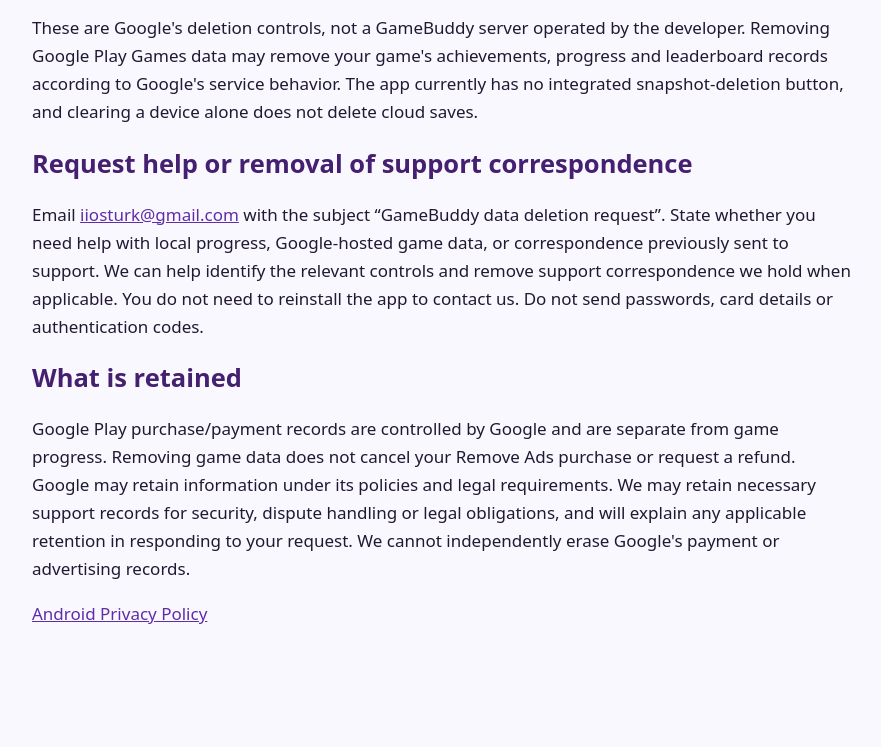
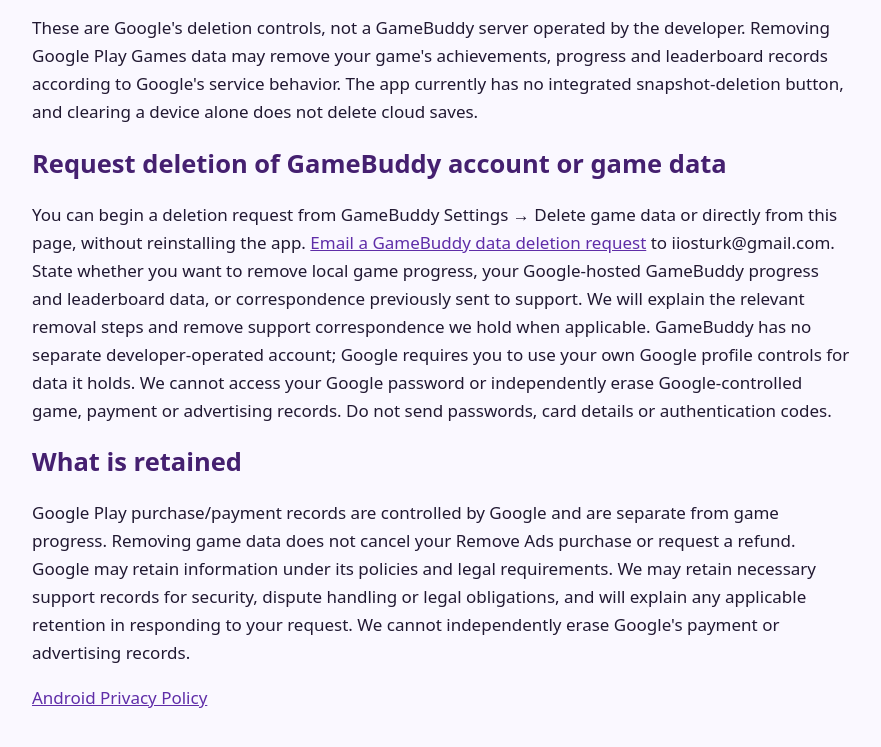
Before and after one commit to YoEmqe/game-buddy, a plain HTML site: page android-data-deletion.html in a window 1280 px wide. Shown: the part 774-1521 px from the top of the page, without its empty margins (198-1079 px from the left). Before the commit the page ends 1443 px from the top, so only its background shows below. Drawn offline with Linux system fonts and the light colour scheme.

Commit message:
Clarify Android in-app game data deletion instructions

```diff
--- a/android-data-deletion.html
+++ b/android-data-deletion.html
@@ -3,5 +3,5 @@
 <h2>Remove data stored on your device</h2><p>In Android Settings, open Apps → GameBuddy → Storage → Clear data (wording varies by device). This removes the app's private saves, settings, local backup/recovery copies and cached files on that device. Uninstalling also removes app-private data. If you use several devices, repeat this for each device that has the same player's saves.</p>
 <h2>Manage Google-hosted game data</h2><p>Close GameBuddy on every device and clear those local copies before removing Google-hosted progress. A remaining copy can synchronize again when you reopen the app.</p><p>Use <a href="https://play.google.com/games/profile">your Google Play Games profile</a> to select Your Data → Delete Play Games Account &amp; Data → Delete individual game data → GameBuddy. Google also offers these controls from Play Store Settings → General → Play Games Profile → Privacy &amp; Settings. Follow <a href="https://support.google.com/googleplay/answer/9130646?hl=en">Google's current instructions</a> for your device. Only delete the entire Play Games profile if you intend to remove data for all games.</p>
 <p>These are Google's deletion controls, not a GameBuddy server operated by the developer. Removing Google Play Games data may remove your game's achievements, progress and leaderboard records according to Google's service behavior. The app currently has no integrated snapshot-deletion button, and clearing a device alone does not delete cloud saves.</p>
-<h2>Request help or removal of support correspondence</h2><p>Email <a href="mailto:iiosturk@gmail.com?subject=GameBuddy%20data%20deletion%20request">iiosturk@gmail.com</a> with the subject “GameBuddy data deletion request”. State whether you need help with local progress, Google-hosted game data, or correspondence previously sent to support. We can help identify the relevant controls and remove support correspondence we hold when applicable. You do not need to reinstall the app to contact us. Do not send passwords, card details or authentication codes.</p>
+<h2>Request deletion of GameBuddy account or game data</h2><p>You can begin a deletion request from GameBuddy Settings → Delete game data or directly from this page, without reinstalling the app. <a href="mailto:iiosturk@gmail.com?subject=GameBuddy%20account%20and%20game%20data%20deletion%20request&amp;body=I%20request%20deletion%20of%20my%20GameBuddy%20account/game%20data.%20Please%20help%20me%20complete%20removal%20of%20my%20local%20progress%2C%20Google%20Play%20Games%20progress%20and%20any%20support%20correspondence%20you%20hold.%20Please%20explain%20which%20Google%20controls%20I%20need%20to%20use%20myself.%20Do%20not%20ask%20me%20for%20passwords%20or%20authentication%20codes.">Email a GameBuddy data deletion request</a> to iiosturk@gmail.com. State whether you want to remove local game progress, your Google-hosted GameBuddy progress and leaderboard data, or correspondence previously sent to support. We will explain the relevant removal steps and remove support correspondence we hold when applicable. GameBuddy has no separate developer-operated account; Google requires you to use your own Google profile controls for data it holds. We cannot access your Google password or independently erase Google-controlled game, payment or advertising records. Do not send passwords, card details or authentication codes.</p>
 <h2>What is retained</h2><p>Google Play purchase/payment records are controlled by Google and are separate from game progress. Removing game data does not cancel your Remove Ads purchase or request a refund. Google may retain information under its policies and legal requirements. We may retain necessary support records for security, dispute handling or legal obligations, and will explain any applicable retention in responding to your request. We cannot independently erase Google's payment or advertising records.</p><p><a href="android-privacy.html">Android Privacy Policy</a></p></body></html>
```
